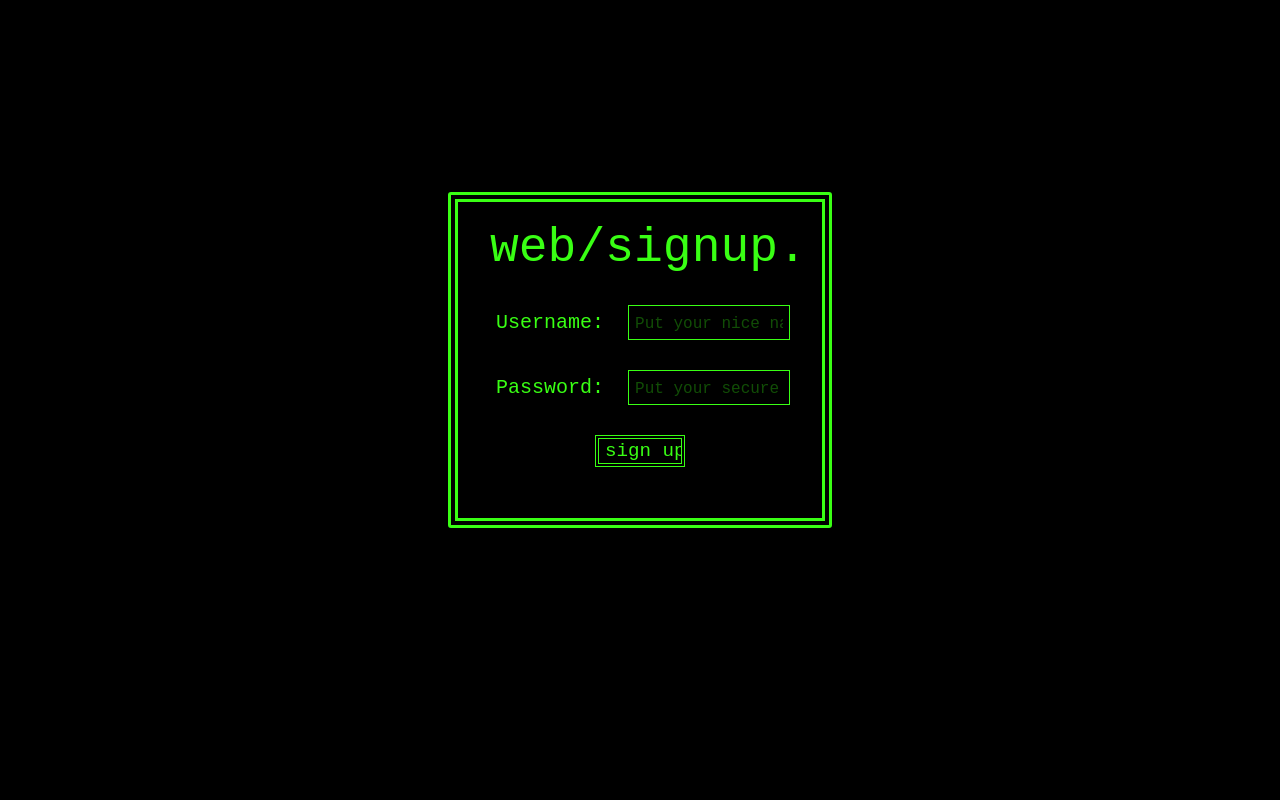
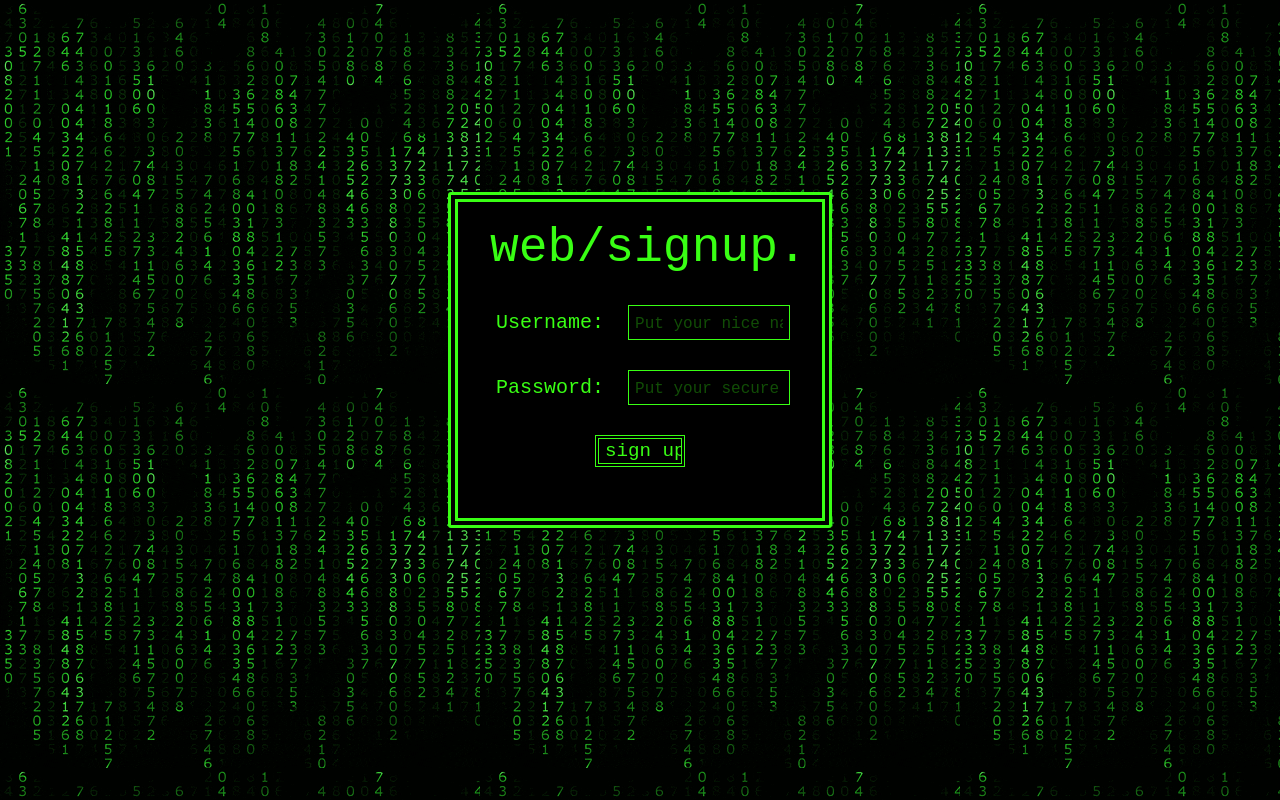
Before and after one commit to CS-twop/Secure-django-reacthook, a React (Create React App) app in the folder frontend/: page /signup in a window 1280 px wide. Built offline with nearby package versions, Linux system fonts and the light colour scheme.

Commit message:
signup css

```diff
--- a/frontend/src/Pages/Signup.css
+++ b/frontend/src/Pages/Signup.css
@@ -7,7 +7,7 @@
     right: 0;
     bottom: 0;
     left: 0;
-    background-color: black;
+    background-image: url(../images/matrix.gif);
 }
 
 .signup-box {
```
Also changed, not shown: frontend/src/images/matrix.gif (added).
